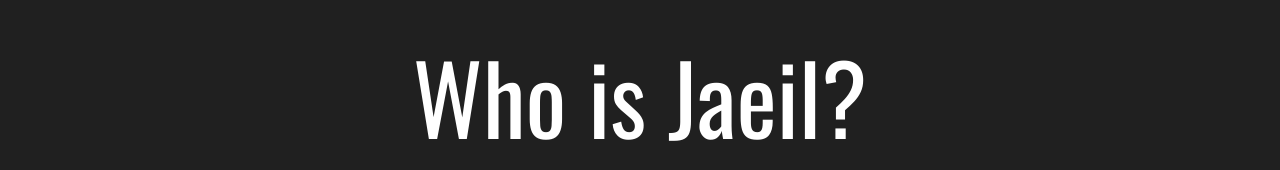
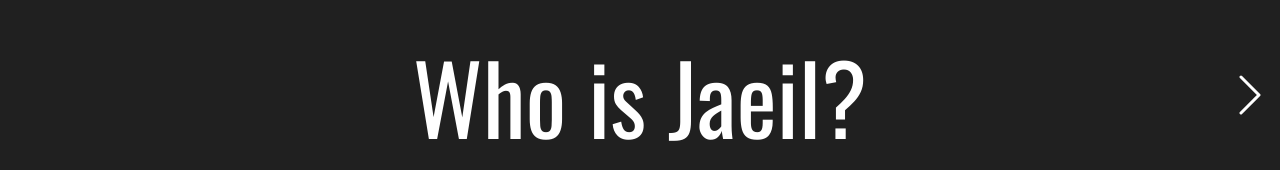
Before and after one commit to JaeilJO/JaeilStudio, a Next.js app: page / in a window 1280 px wide. Shown: the part 1172-1342 px from the top of the page. Built offline with nearby package versions, Linux system fonts and the light colour scheme.

Commit message:
feat :Create CarouselSection

```diff
--- a/src/components/CarouselSection/index.styled.ts
+++ b/src/components/CarouselSection/index.styled.ts
@@ -1,19 +1,14 @@
-import { styled } from "styled-components";
+import { styled } from 'styled-components';
 
 interface SlideButtonProps {
-  direction: "left" | "right";
-  button_color: "black" | "white";
+    button_color?: 'black' | 'white';
 }
 
-const S = {
-  CarouselBox: styled.div`
-    position: relative;
-    border: 1px solid black;
-    width: 100%;
-    height: 100vh;
-    overflow: hidden;
-  `,
-  SlideButton: styled.button<SlideButtonProps>`
+interface SliderProps {
+    current_page: number;
+}
+
+const SlideButtonCommonStyle = styled.button<SlideButtonProps>`
     position: absolute;
     z-index: 1;
     display: flex;
@@ -22,12 +17,10 @@ const S = {
     border: none;
     cursor: pointer;
     justify-content: center;
-    color: ${({ button_color, theme }) =>
-      button_color === "black" ? theme.color.primary_700 : theme.color.white};
     font-size: ${({ theme }) => theme.font_size.large.title_03};
     top: 50%;
+    color: ${({ button_color, theme }) => (button_color === 'black' ? theme.color.white : theme.color.primary_700)};
     transform: translateY(-50%);
-    right: ${({ direction }) => (direction === "right" ? 0 : ``)};
     @media ${({ theme }) => theme.media_query.medium} {
         font-size: ${({ theme }) => theme.font_size.medium.title_03};
     }
@@ -35,14 +28,26 @@ const S = {
     @media ${({ theme }) => theme.media_query.small} {
         font-size: ${({ theme }) => theme.font_size.small.title_03};
     }
+`;
+
+const S = {
+    CarouselBox: styled.div`
+        position: relative;
+        width: 100%;
+        height: 100vh;
+        overflow: hidden;
     `,
-  Slider: styled.div`
+    Slider: styled.div<SliderProps>`
         transition: 280ms;
-    transform: translateX(vw);
+        transform: translateX(-${({ current_page }) => current_page}00vw);
         display: flex;
         width: 100%;
         height: 100vh;
     `,
+    LeftSlideButton: styled(SlideButtonCommonStyle)``,
+    RightSlideButton: styled(SlideButtonCommonStyle)`
+        right: 0;
+    `,
 };
 
 export default S;
--- a/src/components/CarouselSection/index.tsx
+++ b/src/components/CarouselSection/index.tsx
@@ -1,61 +1,52 @@
-import { BsChevronLeft, BsChevronRight } from "react-icons/bs";
-import Section from "../Section";
-import S from "./index.styled";
-import { useCallback, useState } from "react";
+import { BsChevronLeft, BsChevronRight } from 'react-icons/bs';
+import Section from '../Section';
+import S from './index.styled';
+import { useCallback, useState } from 'react';
 
 interface CarouselSectionProps {
-  options: {
-    type: "black" | "white";
-  };
-  carousel_items?: [];
+    key: number;
+    id?: string;
+    contents?: React.ReactNode[];
+    type?: 'black' | 'white';
 }
 
-const carousel_items = [{ key: 1, item: <></> }];
+function CarouselSection({ key, id, contents, type }: CarouselSectionProps) {
+    if (contents === undefined) return <></>;
+    const [currentPage, setCurrentPage] = useState(0);
+    const max_page_count = contents?.length - 1;
 
-function CarouselSection() {
-  const [currentPage, setCurrentPage] = useState(0);
     const slideButtonRightHandelr = useCallback(() => {
         setCurrentPage(currentPage + 1);
     }, [currentPage]);
     const slideButtonLeftHandler = useCallback(() => {
         setCurrentPage(currentPage - 1);
     }, [currentPage]);
+
     return (
-    <S.CarouselBox>
-      <S.SlideButton button_color={"black"} direction={"left"}>
+        <S.CarouselBox id={id}>
+            {/* Arrow */}
+            {currentPage === 0 ? (
+                <></>
+            ) : (
+                <S.LeftSlideButton button_color={type} onClick={slideButtonLeftHandler}>
                     <BsChevronLeft />
-      </S.SlideButton>
-      <S.Slider>
-        <Section
-          key={1}
-          id={""}
-          content={
-            <div
-              style={{ backgroundColor: "red", width: "100%", height: "100%" }}
-            >
-              Hello
-            </div>
-          }
-        />
-        <Section
-          key={2}
-          id={""}
-          content={
-            <div
-              style={{
-                backgroundColor: "green",
-                width: "100%",
-                height: "100%",
-              }}
-            >
-              Hi
-            </div>
-          }
-        />
+                </S.LeftSlideButton>
+            )}
+
+            <S.Slider current_page={currentPage}>
+                {contents.map((content, index) => (
+                    <Section key={`${key}_${index}`} content={content} type={type} />
+                ))}
             </S.Slider>
-      <S.SlideButton direction={"right"}>
+
+            {/* Arrow */}
+            {currentPage === max_page_count ? (
+                <></>
+            ) : (
+                <S.RightSlideButton button_color={type} onClick={slideButtonRightHandelr}>
                     <BsChevronRight />
-      </S.SlideButton>
+                </S.RightSlideButton>
+            )}
         </S.CarouselBox>
     );
 }
--- a/src/components/Section/index.tsx
+++ b/src/components/Section/index.tsx
@@ -1,12 +1,12 @@
-import S from "./index.styled";
+import S from './index.styled';
 
 export interface SectionProps {
-  id: string;
-  content: React.ReactNode;
-  type?: "black" | "white";
+    id?: string;
+    content?: React.ReactNode;
+    type?: 'black' | 'white';
 }
 
-function Section({ content, type = "white", id }: SectionProps) {
+function Section({ content, type = 'white', id }: SectionProps) {
     return (
         <S.SectionBox type={type} id={id}>
             {/* content */}
--- a/src/components/layouts/Main/index.tsx
+++ b/src/components/layouts/Main/index.tsx
@@ -1,20 +1,24 @@
-import CarouselSection from "../../CarouselSection";
-import Section from "../../Section";
-import S from "./index.styled";
-import { MainConfigItemsType } from "@/util/MainConfig";
+import CarouselSection from '../../CarouselSection';
+import Section from '../../Section';
+import S from './index.styled';
+import { MainConfigItemsType } from '@/util/MainConfig';
 
 function Main({ items }: MainConfigItemsType) {
     return (
         <S.Main>
-      {items.map((item) => (
-        <Section
+            {items.map((item) => {
+                if (item.carousel === true) {
+                    return (
+                        <CarouselSection
                             key={item.key}
                             id={item.id}
-          content={item.content}
+                            contents={item.contents}
                             type={item.type}
-        />
-      ))}
-      <CarouselSection />
+                        ></CarouselSection>
+                    );
+                }
+                return <Section key={item.key} id={item.id} content={item.content} type={item.type} />;
+            })}
         </S.Main>
     );
 }
--- a/src/util/MainConfig.tsx
+++ b/src/util/MainConfig.tsx
@@ -1,9 +1,11 @@
-import { SectionProps } from "@/components/Section";
-import MainContent from "../components/contents/MainContent/index";
-import AboutContent from "../components/contents/AboutContent";
+import { SectionProps } from '@/components/Section';
+import MainContent from '../components/contents/MainContent/index';
+import AboutContent from '../components/contents/AboutContent';
 
 interface SectionPropsWithKey extends SectionProps {
     key: number;
+    carousel?: boolean;
+    contents?: React.ReactNode[];
 }
 
 export interface MainConfigItemsType {
@@ -14,32 +16,33 @@ const MainConfig: MainConfigItemsType = {
     items: [
         {
             key: 1,
-      id: "home",
-      type: "white",
+            id: 'home',
+            type: 'white',
             content: <MainContent />,
         },
         {
             key: 2,
-      id: "about",
-      type: "black",
-      content: <AboutContent />,
+            id: 'about',
+            type: 'black',
+            carousel: true,
+            contents: [<AboutContent />, <div>Hello</div>],
         },
         {
             key: 3,
-      id: "skills",
-      type: "white",
+            id: 'skills',
+            type: 'white',
             content: <></>,
         },
         {
             key: 4,
-      id: "works",
-      type: "black",
+            id: 'works',
+            type: 'black',
             content: <></>,
         },
         {
             key: 5,
-      id: "contact",
-      type: "white",
+            id: 'contact',
+            type: 'white',
             content: <></>,
         },
     ],
```
Also changed, not shown: 1 other file (tests, documents, lock files or other folders). Lines whose indentation alone changed are shown as unchanged.
